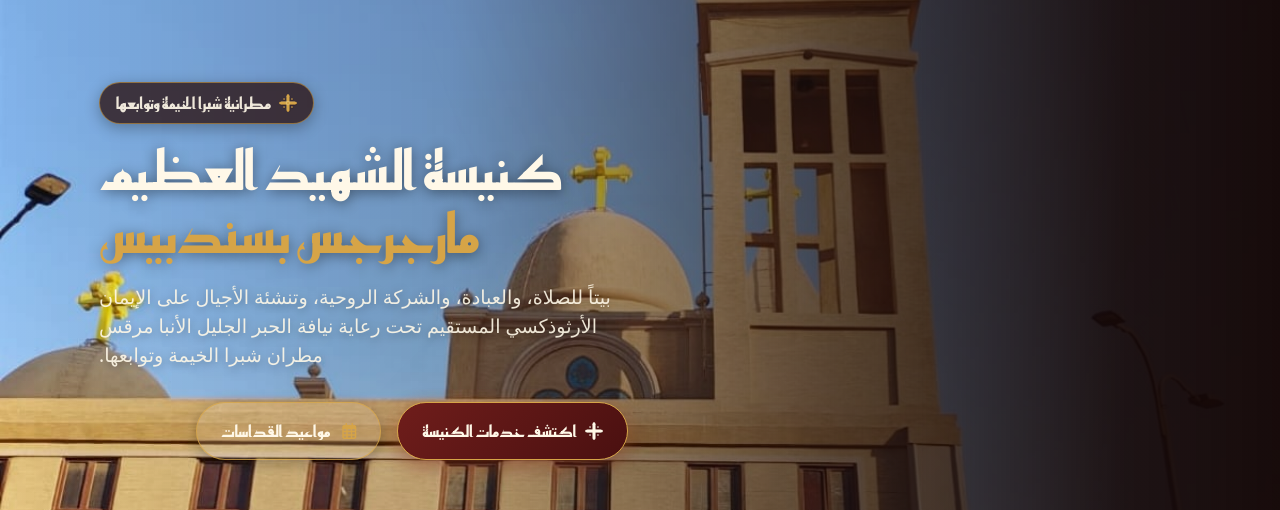
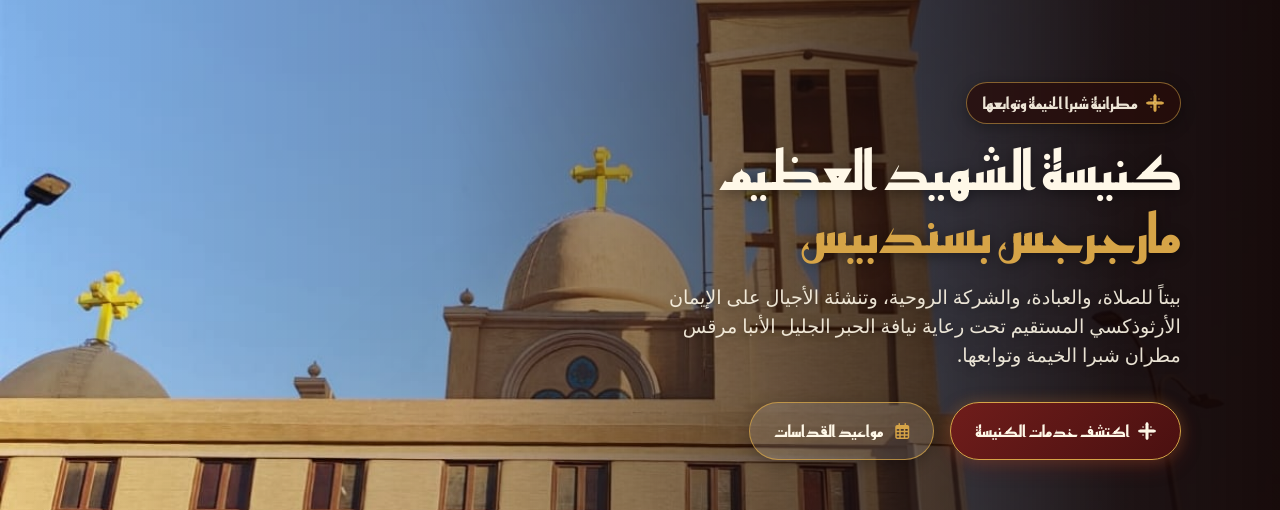
Before and after one commit to george22george9-hue/st-george, a Next.js app: page / in a window 1280 px wide. Shown: the part 127-637 px from the top of the page. Built offline with nearby package versions, Linux system fonts and the light colour scheme; no server answers; the database is empty.

Commit message:
fix words direction

```diff
--- a/src/components/home/HeroSection.tsx
+++ b/src/components/home/HeroSection.tsx
@@ -41,7 +41,7 @@ export default function HeroSection() {
 
       {/* Layer 2 (z-index 10) — Language-Aware Directional Gradient Overlay */}
       <div
-        className="position-absolute top-0 start-0 w-100 h-100 pointer-events-none hero-overlay-gradient"
+        className="position-absolute top-0 start-0 w-100 h-100 pointer-events-none"
         style={{
           zIndex: 10,
           background: isAr
@@ -62,17 +62,23 @@ export default function HeroSection() {
           marginInline: 'auto',
         }}
       >
+        {/* Flex Row: Pushes Content Column to RIGHT for Arabic, LEFT for English */}
         <div
           dir={isAr ? 'rtl' : 'ltr'}
-          className={`row align-items-center ${
-            isAr ? 'justify-content-center justify-content-lg-end' : 'justify-content-center justify-content-lg-start'
-          }`}
+          className="d-flex w-100"
+          style={{
+            justifyContent: isAr ? 'flex-end' : 'flex-start',
+          }}
         >
-          {/* Content Column (Right in Arabic RTL, Left in English LTR) */}
+          {/* Content Column (Explicitly RIGHT for AR, LEFT for EN) */}
           <div
-            className={`col-lg-7 col-xl-6 text-center pt-2 pt-lg-0 ${
-              isAr ? 'ms-lg-auto text-lg-end' : 'me-lg-auto text-lg-start'
-            }`}
+            className="col-12 col-lg-7 col-xl-6 pt-2 pt-lg-0"
+            style={{
+              textAlign: isAr ? 'right' : 'left',
+              direction: isAr ? 'rtl' : 'ltr',
+              marginLeft: isAr ? 'auto' : '0',
+              marginRight: isAr ? '0' : 'auto',
+            }}
           >
             {/* Diocese Emblem Badge */}
             <ScrollReveal delayMs={200} direction="fade">
@@ -106,6 +112,7 @@ export default function HeroSection() {
                   lineHeight: 1.18,
                   textShadow: '0 2px 14px rgba(0, 0, 0, 0.45)',
                   fontFamily: 'var(--font-kufi)',
+                  textAlign: isAr ? 'right' : 'left',
                 }}
               >
                 {t.hero.titleLine1} <br />
@@ -118,14 +125,15 @@ export default function HeroSection() {
             {/* Description */}
             <ScrollReveal delayMs={500} direction="up">
               <p
-                className={`mb-4 leading-relaxed mx-auto ${
-                  isAr ? 'ms-lg-auto me-lg-0' : 'me-lg-auto ms-lg-0'
-                }`}
+                className="mb-4 leading-relaxed"
                 style={{
                   color: 'rgba(255, 248, 232, 0.90)',
                   fontSize: 'clamp(0.95rem, 2.2vw, 1.2rem)',
                   textShadow: '0 2px 10px rgba(0, 0, 0, 0.35)',
                   maxWidth: '660px',
+                  textAlign: isAr ? 'right' : 'left',
+                  marginLeft: isAr ? 'auto' : '0',
+                  marginRight: isAr ? '0' : 'auto',
                 }}
               >
                 {t.hero.description}
@@ -135,9 +143,11 @@ export default function HeroSection() {
             {/* CTA Buttons */}
             <ScrollReveal delayMs={650} direction="up">
               <div
-                className={`hero-cta-group d-flex gap-3 justify-content-center ${
-                  isAr ? 'justify-content-lg-start' : 'justify-content-lg-start'
-                } flex-wrap pt-2`}
+                className="hero-cta-group d-flex gap-3 flex-wrap pt-2"
+                style={{
+                  justifyContent: isAr ? 'flex-start' : 'flex-start',
+                  direction: isAr ? 'rtl' : 'ltr',
+                }}
               >
                 <Link
                   href="/services"
```
